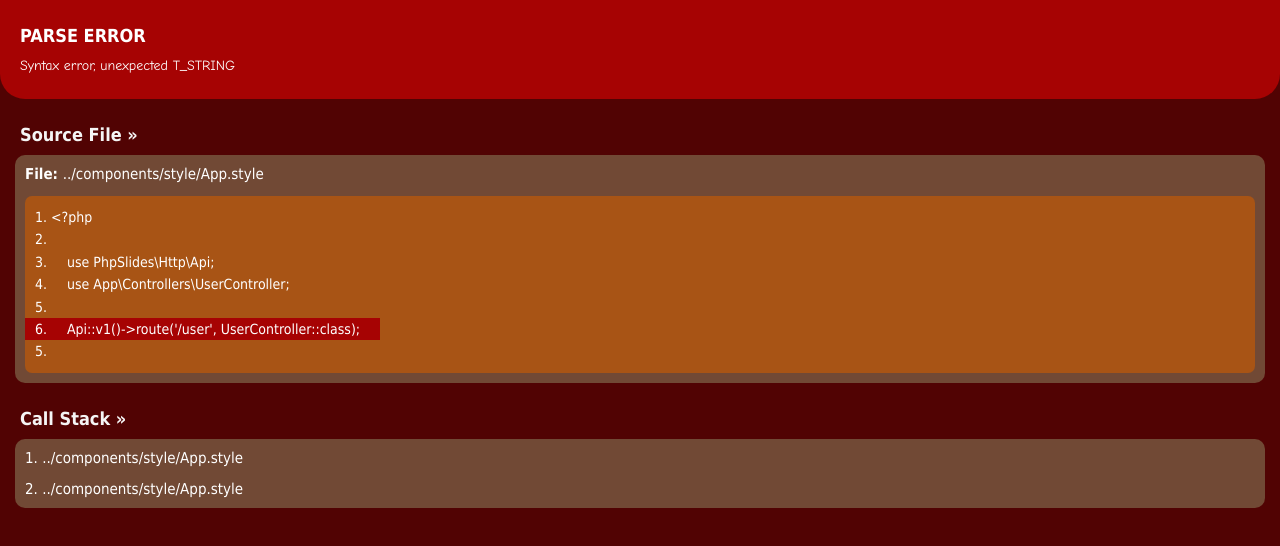
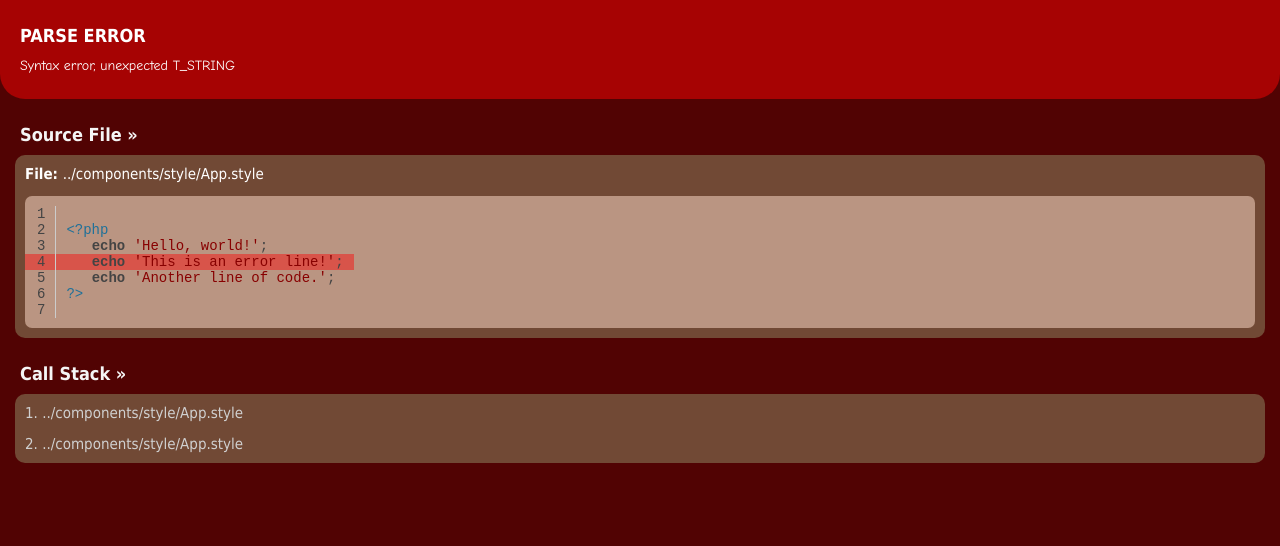
Before and after one commit to PhpSlides/exception-error, a plain HTML site: page index.html in a window 1280 px wide. Drawn offline with nearby package versions, Linux system fonts and the light colour scheme.

Commit message:
completed code highlight color

```diff
--- a/index.html
+++ b/index.html
@@ -3,6 +3,11 @@
 	<head>
 		<meta http-equiv="content-type" content="text/html; charset=utf-8" />
 		<meta name="viewport" content="width=device-width, initial-scale=1.0" />
+
+		<link
+			rel="stylesheet"
+			href="https://cdnjs.cloudflare.com/ajax/libs/highlight.js/11.5.0/styles/default.min.css"
+		/>
 		<title>Exception Error</title>
 	</head>
 
@@ -67,35 +72,29 @@
 		.code-wrapper span:last-child {
 			margin-bottom: 0;
 		}
+		.code-wrapper.stack > span {
+			color: #d0d0d0;
+		}
 
-		.code {
+		.code-wrapper pre code {
+			padding: 10px 0;
+			font-size: 14px;
 			min-height: 20px;
-			margin-top: 10px;
 			border-radius: 7px;
-			overflow-x: auto;
-			background-color: #a85415;
-			font-family: Tahoma, Sans-Serif;
-			font-size: 14px;
+			background-color: #ba9582;
 		}
-		.code div {
-			margin: 0px;
-			padding: 10px 0;
-			line-height: 1.6;
+
+		.highlighted-line {
+			padding-right: 10px;
+			background-color: #ff00006f;
 		}
-		.code span {
-			display: inline-block;
-			white-space: nowrap;
-			padding-left: 10px;
-			padding-right: 20px;
-		}
-		.code span.num {
-			color: #ddd;
-		}
-		.code span.active {
-			background-color: #a60303;
-		}
-		.code span.active.num {
-			color: white;
+
+		.hljs-line-numbers {
+			padding-left: 12px;
+			margin-right: 10px;
+			padding-right: 10px;
+			user-select: none;
+			border-right: 1px solid #ccc;
 		}
 	</style>
 
@@ -111,41 +110,57 @@
 			<div class="code-wrapper">
 				<span><b>File: </b>../components/style/App.style</span>
 
-				<div class="code">
-					<div>
-						<span>1. &lt;?php</span>
-						<br />
-						<span>2.</span>
-						<br />
-						<span
-							>3. &nbsp;&nbsp;&nbsp;&nbsp;use PhpSlides\Http\Api;</span
-						>
-						<br />
-						<span
-							>4. &nbsp;&nbsp;&nbsp;&nbsp;use
-							App\Controllers\UserController;</span
-						>
-						<br />
-						<span>5.</span>
-						<br />
-						<span class="active"
-							>6. &nbsp;&nbsp;&nbsp;&nbsp;Api::v1()->route('/user',
-							UserController::class);</span
-						>
-						<br />
-						<span>5.</span>
-					</div>
-				</div>
+				<pre><code class="language-php">
+&lt;?php
+   echo 'Hello, world!';
+   echo 'This is an error line!';
+   echo 'Another line of code.';
+?&gt;
+            </code></pre>
 			</div>
 		</div>
 
 		<div class="container" style="margin-top: -5px">
 			<span class="h">Call Stack »</span>
 
-			<div class="code-wrapper">
+			<div class="code-wrapper stack">
 				<span>1. ../components/style/App.style</span>
 				<span>2. ../components/style/App.style</span>
 			</div>
 		</div>
+
+		<script src="https://cdnjs.cloudflare.com/ajax/libs/highlight.js/11.5.0/highlight.min.js"></script>
+		<script>
+			document.addEventListener('DOMContentLoaded', event => {
+				document.querySelectorAll('pre code').forEach(block => {
+					hljs.highlightBlock(block)
+					addLineNumbers(block)
+					highlightSpecificLines(block, [4])
+				})
+			})
+
+			function addLineNumbers(block) {
+				const lines = block.innerHTML.split('\n')
+				block.innerHTML = lines
+					.map((line, index) => {
+						return `<span class="hljs-line-numbers">${
+							index + 1
+						}</span>${line}`
+					})
+					.join('\n')
+			}
+
+			function highlightSpecificLines(block, linesToHighlight) {
+				const lines = block.innerHTML.split('\n')
+				block.innerHTML = lines
+					.map((line, index) => {
+						if (linesToHighlight.includes(index + 1)) {
+							return `<span class="highlighted-line">${line}</span>`
+						}
+						return line
+					})
+					.join('\n')
+			}
+		</script>
 	</body>
 </html>
```
